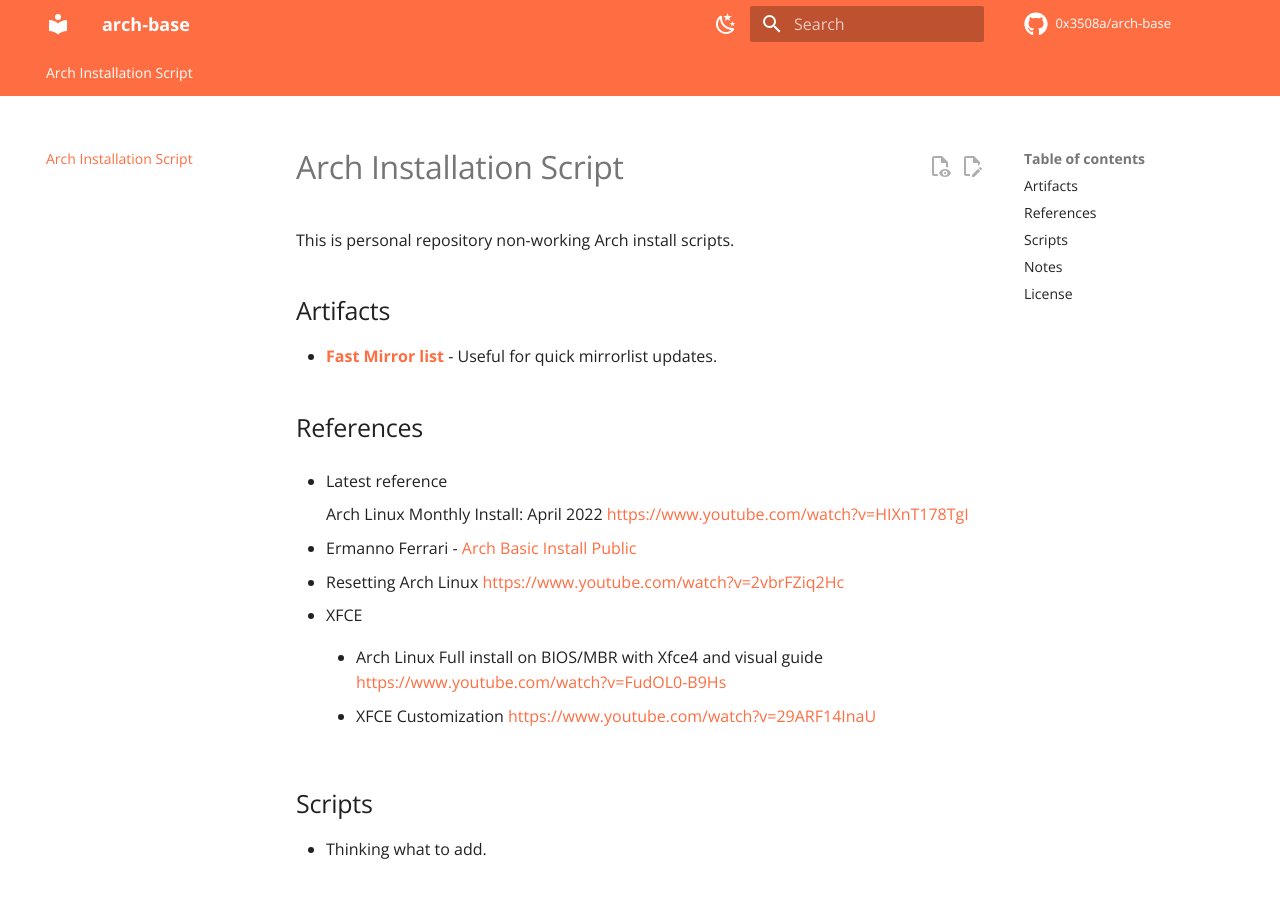
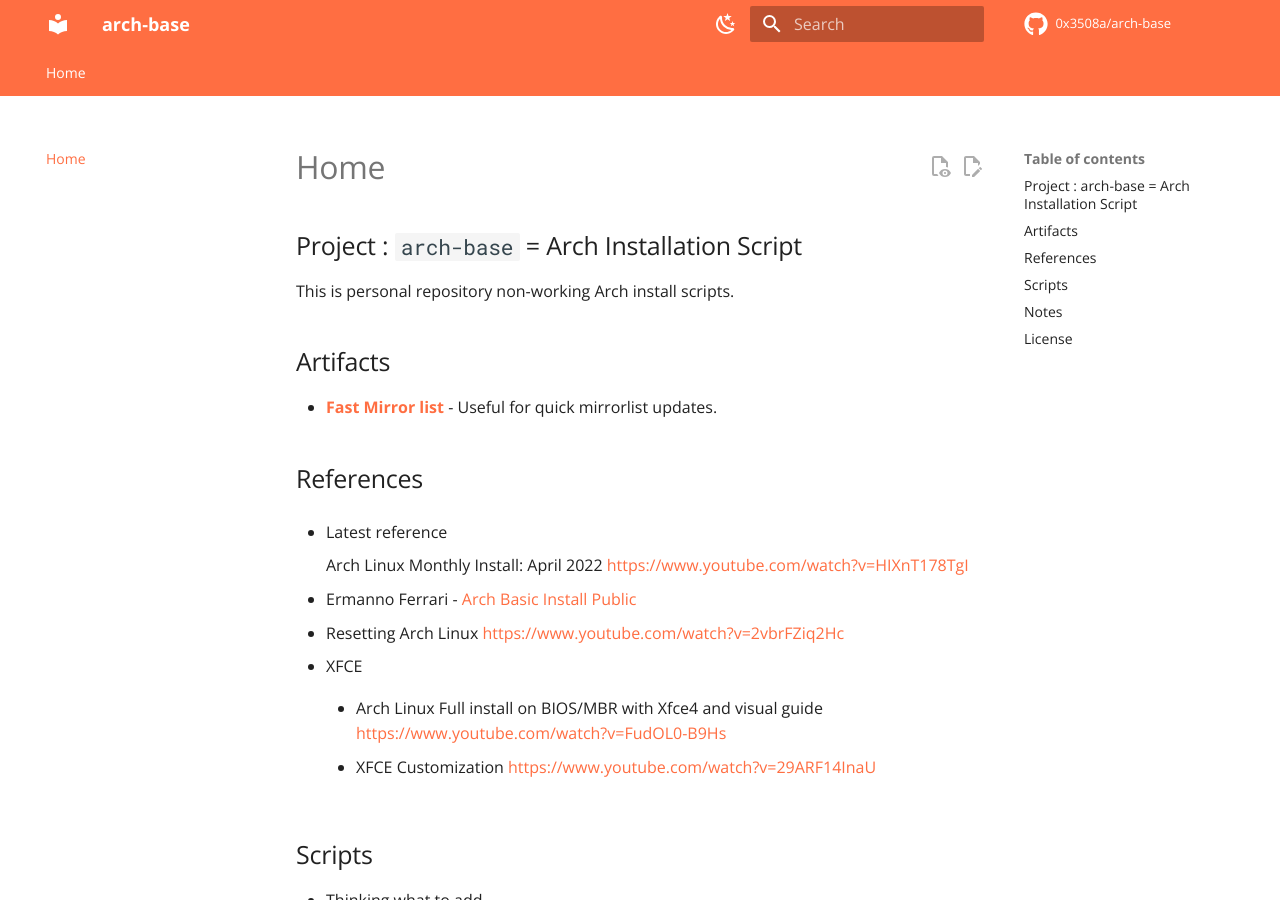
Before and after one commit to 0x3508A/arch-base, an MkDocs documentation site: the page built from docs/README.md, in a window 1280 px wide and 900 px high. Built offline with MkDocs 1.6.1 and Material for MkDocs 9.7.7, drawn with Linux system fonts in a browser that asks for light colours; comment, search, counter and statistics services are not loaded.

```diff
--- a/docs/README.md
+++ b/docs/README.md
@@ -1,4 +1,5 @@
-# Arch Installation Script
+# Home
+## Project : `arch-base` = Arch Installation Script
 
 This is personal repository non-working Arch install scripts.
 
```
